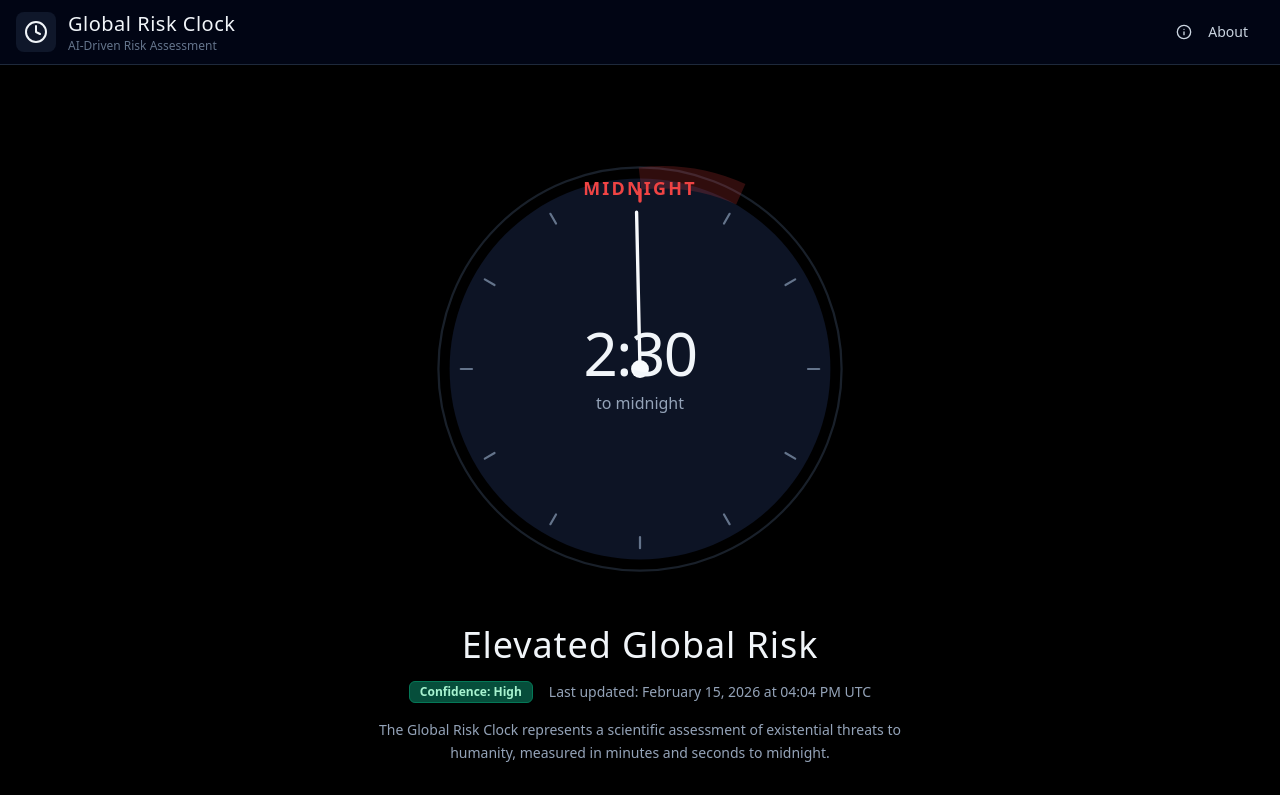
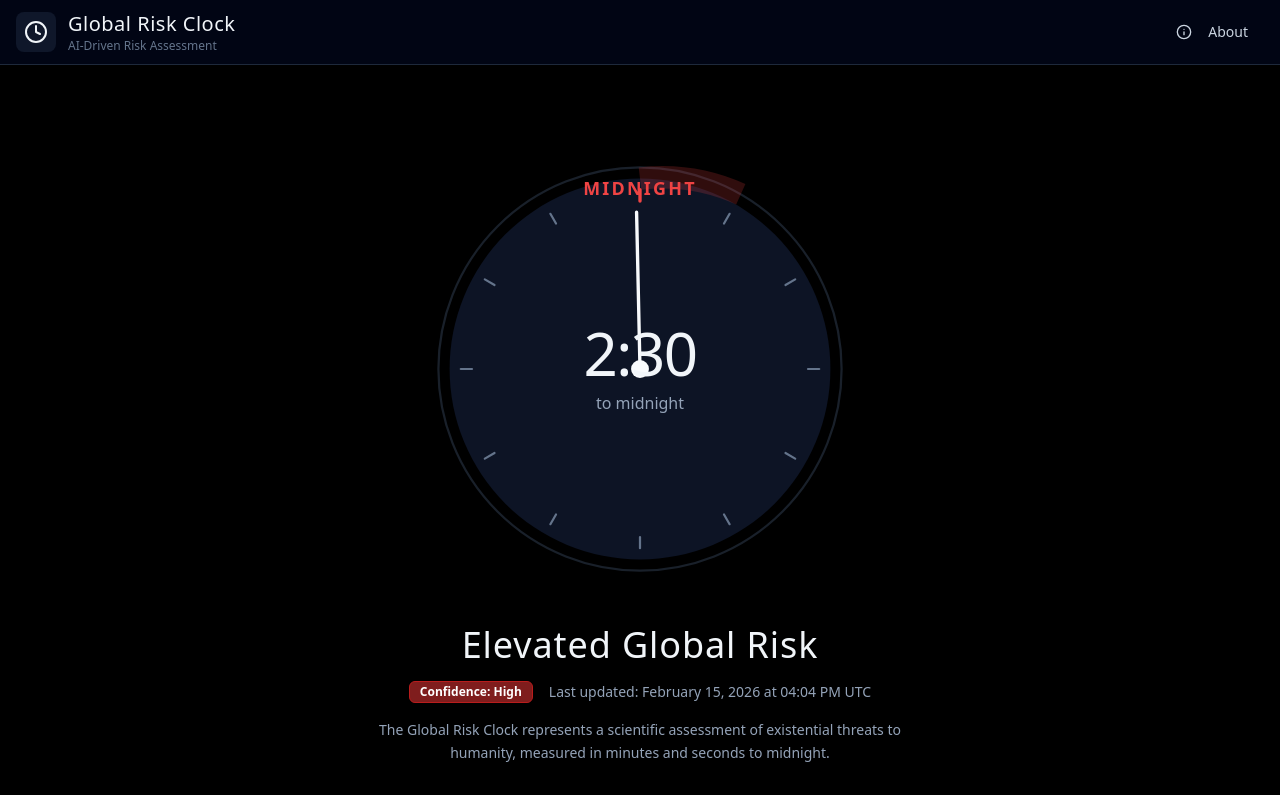
Before and after one commit to iamnih4l/doomsday-ai, a Next.js app: page / in a window 1280 px wide. Shown: the top 795 px of the page. Built offline with nearby package versions, Linux system fonts and the light colour scheme.

Commit message:
auto-commit for a3b248d2-077c-4cd2-95c9-e128049f5711

```diff
--- a/components/Clock.js
+++ b/components/Clock.js
@@ -38,10 +38,10 @@ const Clock = ({ data }) => {
 
   const getConfidenceColor = (conf) => {
     switch (conf.toLowerCase()) {
-      case 'high': return 'bg-emerald-900 text-emerald-200 border-emerald-700'
-      case 'medium': return 'bg-amber-900 text-amber-200 border-amber-700'
-      case 'low': return 'bg-slate-700 text-slate-300 border-slate-600'
-      default: return 'bg-slate-800 text-slate-300 border-slate-700'
+      case 'high': return 'bg-red-900 text-white border-red-700'
+      case 'medium': return 'bg-neutral-700 text-white border-neutral-600'
+      case 'low': return 'bg-neutral-800 text-neutral-400 border-neutral-700'
+      default: return 'bg-neutral-900 text-white border-neutral-700'
     }
   }
 
```
